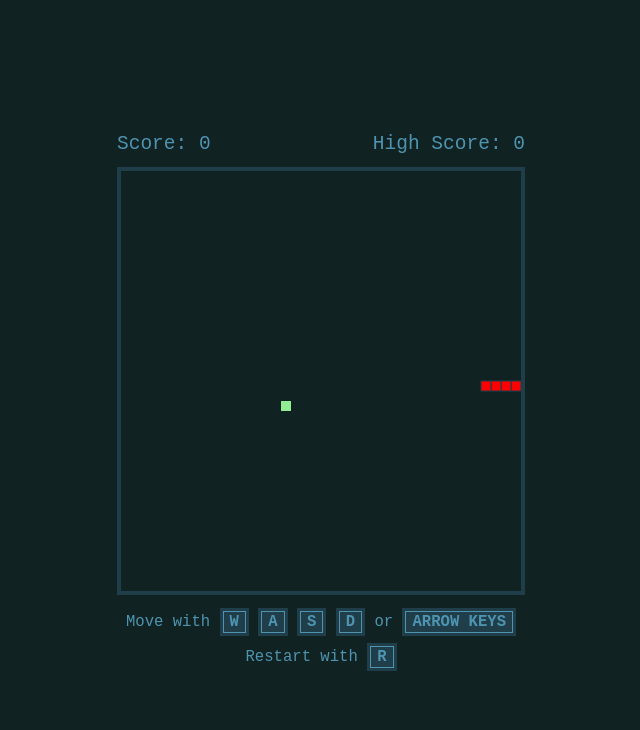
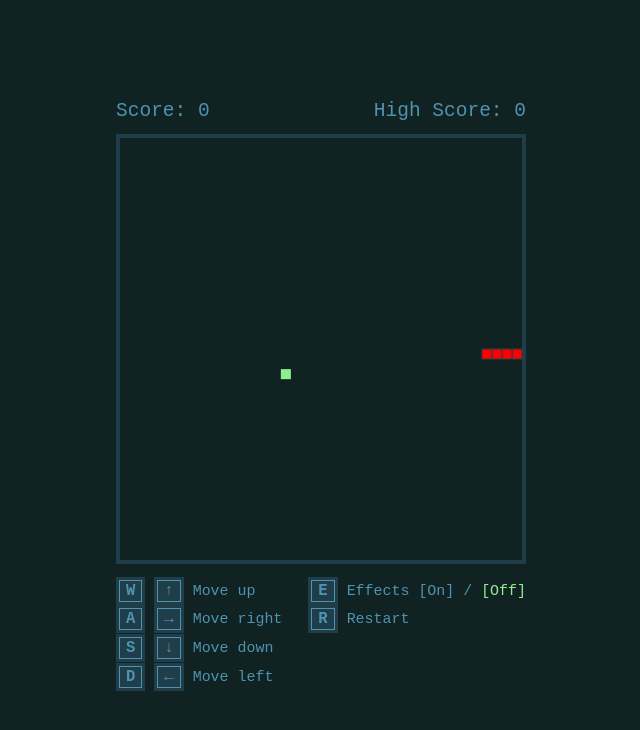
Before and after one commit to GeoGeorgeous/snake, a Svelte app: page / in a window 1280 px wide. Shown: the top 730 px of the page, without its empty margins (319-959 px from the left). Built offline with nearby package versions, Linux system fonts and the light colour scheme.

Commit message:
add effects

```diff
--- a/src/App.svelte
+++ b/src/App.svelte
@@ -10,6 +10,7 @@
   let canvas;
   let hasGameEnded = false;
   let runtime;
+  let effects = false;
 
   let snake = [
     { x: 200, y: 210 },
@@ -19,6 +20,7 @@
   ];
 
   let food = {};
+  let fps = 25; // frames per second (canvas update)
 
   let direction = "right";
   let directionChange = false;
@@ -156,7 +158,7 @@
       moveSnake();
       directionChange = false;
       run();
-    }, 1000 / gameConfig.fps);
+    }, 1000 / fps);
   };
 
   onMount(() => {
@@ -172,33 +174,56 @@
   onDestroy(() => clearTimeout(runtime));
 </script>
 
-<main class="main">
+<main class="main" class:effects>
   <div class="wrapper">
     <div class="score">
-      <p>Score: {score}</p>
-
+      <p>Score: <span class:colored={score > 0}>{score}</span></p>
       <p>High Score: {highScore}</p>
     </div>
+
     <Canvas
       bind:canvas
       width={gameConfig.width}
       height={gameConfig.height}
       colors={gameConfig.colors}
+      {effects}
       {hasGameEnded}
       {snake}
       {food}
     />
-    <Controls on:directionChange={handleDirectionChange} on:restart={reset} />
-    <div class="controls" />
-    <p class="controls__text">
-      Move with <span class="key">W</span>
-      <span class="key">A</span>
-      <span class="key">S</span>
-      <span class="key">D</span> or <span class="key">ARROW KEYS</span>
-    </p>
-    <p class="controls__text">
-      Restart with <span class="key">R</span>
-    </p>
+    <Controls
+      on:directionChange={handleDirectionChange}
+      on:restart={reset}
+      on:toggleEffects={() => (effects = !effects)}
+    />
+
+    <div class="controls">
+      <ul>
+        <li>
+          <span class="key">W</span> <span class="key">&#8593;</span> Move up
+        </li>
+        <li>
+          <span class="key">A</span> <span class="key">&#8594;</span> Move right
+        </li>
+        <li>
+          <span class="key">S</span> <span class="key">&#8595;</span> Move down
+        </li>
+        <li>
+          <span class="key">D</span> <span class="key">&#8592;</span> Move left
+        </li>
+      </ul>
+      <ul>
+        <li>
+          <span class="key">E</span> Effects
+          <span class:colored={effects}>[On]</span>
+          /
+          <span class:colored={!effects}>[Off]</span>
+        </li>
+        <li>
+          <span class="key">R</span> Restart
+        </li>
+      </ul>
+    </div>
   </div>
 </main>
 
@@ -207,8 +232,10 @@
     --color-green: #112222;
     --color-blue: #203e4a;
     --color-light: #4e94b0;
+    --color-accent: #90ee90;
     font-family: monospace;
     line-height: 1rem;
+    filter: blur(0.007em);
   }
 
   .main {
@@ -218,6 +245,25 @@
     place-items: center center;
   }
 
+  .effects.main {
+    animation: bg 5ms infinite;
+  }
+
+  .effects.main::after {
+    box-shadow: inset 0 0 10em rgba(0, 0, 0, 0.75);
+    position: absolute;
+    top: 0;
+    left: 0;
+    width: 100%;
+    height: 100%;
+    z-index: 2;
+    content: "";
+  }
+
+  li {
+    margin-bottom: 1rem;
+  }
+
   p {
     font-family: monospace;
     color: var(--color-light);
@@ -225,29 +271,9 @@
     font-size: 1.5rem;
   }
 
-  .controls__text {
-    font-size: 1.2rem;
-    margin-bottom: 1.5rem;
+  .effects p {
+    animation: blur 1s infinite alternate;
   }
-
-  .controls__text:last-of-type {
-    margin: 0;
-  }
-
-  /* button {
-    margin: 1.5rem 0;
-    background-color: var(--color-blue);
-    border: none;
-    font-size: 1.5rem;
-    color: var(--color-light);
-    padding: 1rem;
-  }
-
-  button:hover,
-  button:focus {
-    outline: 2px solid var(--color-light);
-    outline-offset: -6px;
-  } */
 
   .wrapper {
     display: flex;
@@ -271,8 +297,143 @@
     font-weight: bold;
   }
 
+  .colored {
+    color: var(--color-accent);
+  }
+
   .controls {
     display: flex;
-    gap: 1rem;
+    gap: 2rem;
+    font-size: 1.15rem;
+    font-family: monospace;
+    color: var(--color-light);
+    justify-content: space-between;
+  }
+
+  /* crt */
+  .effects::before {
+    content: " ";
+    display: block;
+    position: absolute;
+    top: 0;
+    left: 0;
+    bottom: 0;
+    right: 0;
+    background: linear-gradient(
+        rgba(18, 16, 16, 0) 50%,
+        rgba(0, 0, 0, 0.25) 50%
+      ),
+      linear-gradient(
+        90deg,
+        rgba(255, 0, 0, 0.06),
+        rgba(0, 255, 0, 0.02),
+        rgba(0, 0, 255, 0.06)
+      );
+    z-index: 2;
+    background-size: 100% 4px, 3px 100%;
+    animation: flicker 0.15s infinite, moveAnim 0.02s infinite linear;
+    pointer-events: none;
+  }
+
+  @keyframes moveAnim {
+    100% {
+      top: 4px;
+    }
+  }
+
+  @keyframes blur {
+    0% {
+      filter: blur(0.007em);
+    }
+    25% {
+      filter: blur(0.021em);
+    }
+    100% {
+      filter: blur(0.057em);
+    }
+  }
+
+  @keyframes bg {
+    28% {
+      background: #112222;
+    }
+    30% {
+      background: rgba(#112222, 0.95);
+    }
+    33% {
+      background: #112222;
+    }
+    34% {
+      background: rgba(#112222, 0.9);
+    }
+    35% {
+      background: #112222;
+    }
+  }
+
+  @keyframes flicker {
+    0% {
+      opacity: 0.27861;
+    }
+    5% {
+      opacity: 0.34769;
+    }
+    10% {
+      opacity: 0.23604;
+    }
+    15% {
+      opacity: 0.90626;
+    }
+    20% {
+      opacity: 0.18128;
+    }
+    25% {
+      opacity: 0.83891;
+    }
+    30% {
+      opacity: 0.65583;
+    }
+    35% {
+      opacity: 0.67807;
+    }
+    40% {
+      opacity: 0.26559;
+    }
+    45% {
+      opacity: 0.84693;
+    }
+    50% {
+      opacity: 0.96019;
+    }
+    55% {
+      opacity: 0.08594;
+    }
+    60% {
+      opacity: 0.20313;
+    }
+    65% {
+      opacity: 0.71988;
+    }
+    70% {
+      opacity: 0.53455;
+    }
+    75% {
+      opacity: 0.37288;
+    }
+    80% {
+      opacity: 0.71428;
+    }
+    85% {
+      opacity: 0.70419;
+    }
+    90% {
+      opacity: 0.7003;
+    }
+    95% {
+      opacity: 0.36108;
+    }
+    100% {
+      opacity: 0.24387;
+    }
   }
 </style>
--- a/src/app.css
+++ b/src/app.css
@@ -137,3 +137,24 @@ table {
 body {
   min-width: 300px;
 }
+
+/* vt323-regular - latin */
+@font-face {
+  font-display: swap;
+  /* Check https://developer.mozilla.org/en-US/docs/Web/CSS/@font-face/font-display for other options. */
+  font-family: 'VT323';
+  font-style: normal;
+  font-weight: 400;
+  src: url('../fonts/vt323-v17-latin-regular.eot');
+  /* IE9 Compat Modes */
+  src: url('../fonts/vt323-v17-latin-regular.eot?#iefix') format('embedded-opentype'),
+    /* IE6-IE8 */
+    url('../fonts/vt323-v17-latin-regular.woff2') format('woff2'),
+    /* Super Modern Browsers */
+    url('../fonts/vt323-v17-latin-regular.woff') format('woff'),
+    /* Modern Browsers */
+    url('../fonts/vt323-v17-latin-regular.ttf') format('truetype'),
+    /* Safari, Android, iOS */
+    url('../fonts/vt323-v17-latin-regular.svg#VT323') format('svg');
+  /* Legacy iOS */
+}
--- a/src/components/Canvas.svelte
+++ b/src/components/Canvas.svelte
@@ -2,6 +2,7 @@
     import { onMount } from "svelte";
     export let snake;
     export let food;
+    export let effects = true;
 
     export let colors;
     export let width;
@@ -51,11 +52,47 @@
     });
 </script>
 
-<canvas {height} {width} id="gameCanvas" bind:this={canvas} />
+<canvas
+    class:canvasEffects={effects}
+    {height}
+    {width}
+    class="canvasBlur"
+    id="gameCanvas"
+    bind:this={canvas}
+/>
 
 <style>
     canvas {
         border: 4px solid var(--color-blue);
         margin-bottom: 1.5rem;
     }
+
+    .canvasEffects {
+        animation: canvasEff 3s infinite;
+    }
+
+    @keyframes canvasEff {
+        0% {
+            filter: blur(0.007em);
+            opacity: 0.96019;
+        }
+        25% {
+            filter: blur(0.017em);
+            opacity: 0.64019;
+        }
+
+        50% {
+            filter: blur(0.024em);
+            opacity: 0.92019;
+        }
+        75% {
+            filter: blur(0em);
+            opacity: 0.561019;
+        }
+
+        100% {
+            filter: blur(0.015em);
+            opacity: 1;
+        }
+    }
 </style>
--- a/src/components/Controls.svelte
+++ b/src/components/Controls.svelte
@@ -4,9 +4,11 @@
 
     const handleKeydown = (event) => {
         let code = event.keyCode;
+        console.log(code);
         let direction = "";
 
         if (code === 82) dispatch("restart");
+        if (code === 69) dispatch("toggleEffects");
 
         switch (code) {
             case 87:
--- a/src/lib/cfg.js
+++ b/src/lib/cfg.js
@@ -1,7 +1,6 @@
   export const gameConfig = {
     width: 400, // canvas width
     height: 420, // canvas height
-    fps: 25, // frames per second (canvas update)
     colors: {
       bg: "#112222",
       main: "#203e4a",
```
